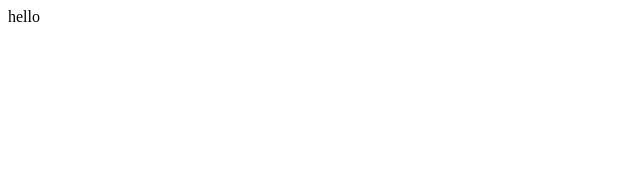
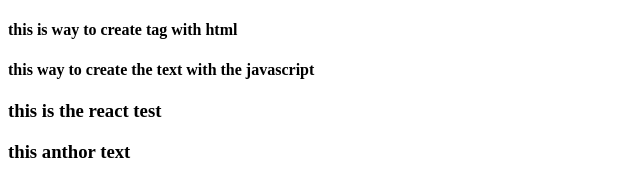
Before and after one commit to RAVI-ARVI/Namaste-React, a plain HTML site: page index.html in a window 1280 px wide. Shown: the whole page, without its empty margins (0-640 px from the left). Drawn offline with nearby package versions, Linux system fonts and the light colour scheme.

Commit message:
this introduction to react with cdns

```diff
--- a/index.html
+++ b/index.html
@@ -7,6 +7,34 @@
     <title>Namasthey</title>
   </head>
   <body>
-    hello
+    <h4>this is way to create tag with html</h4>
+    <div id="js"></div>
+    <div id="root">page not render</div>
+    <!--injecting react and reactDom  using cdn-->
+    <script
+      crossorigin
+      src="https://unpkg.com/react@18/umd/react.development.js"
+    ></script>
+    <script
+      crossorigin
+      src="https://unpkg.com/react-dom@18/umd/react-dom.development.js"
+    ></script>
+
+    <script>
+      const reactText = React.createElement("h3", {}, "this is the react test");
+      const reactOthertext = React.createElement("h3", {}, "this anthor text");
+      const MultipulText = React.createElement("div", {}, [
+        reactText,
+        reactOthertext,
+      ]);
+      const root = ReactDOM.createRoot(document.getElementById("root"));
+      root.render(MultipulText);
+    </script>
+    <script>
+      const text = document.createElement("h4");
+      text.innerHTML = "this way to create the text with the javascript";
+      const show = document.getElementById("js");
+      show.appendChild(text);
+    </script>
   </body>
 </html>
```
